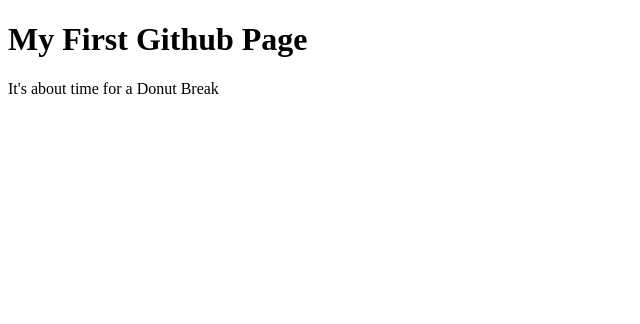
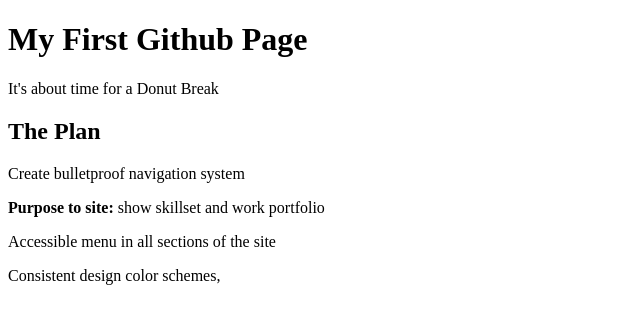
Before and after one commit to FionaBeCode/FionaBeCode.github.io, a plain HTML site: page index.html in a window 1280 px wide. Shown: the whole page, without its empty margins (0-640 px from the left). Drawn offline with Linux system fonts and the light colour scheme.

Commit message:
Update index.html

```diff
--- a/index.html
+++ b/index.html
@@ -8,5 +8,12 @@
   <body>
     <h1>My First Github Page</h1>
     <p>It's about time for a Donut Break</p>
+
+    <h2>The Plan</h2>
+    <p>Create bulletproof navigation system</p>
+    <p><b>Purpose to site:</b> show skillset and work portfolio </p>
+    <p>Accessible menu in all sections of the site</p>
+    <p>Consistent design color schemes, </p>
+    <p></p>
   </body>
 </html>
```
